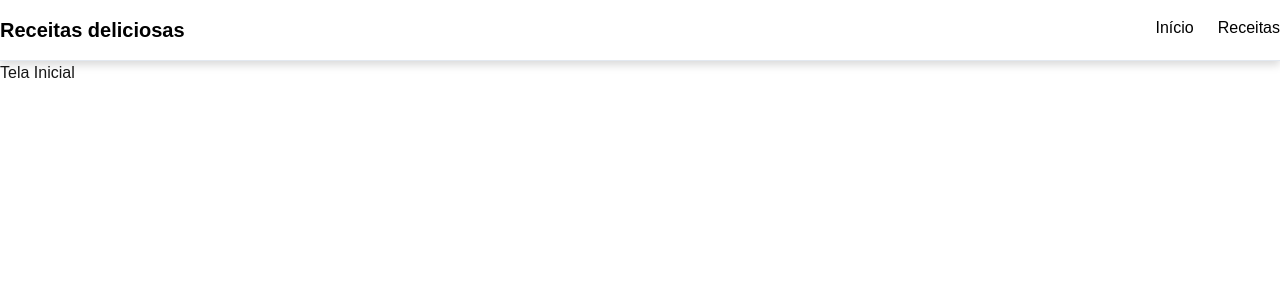
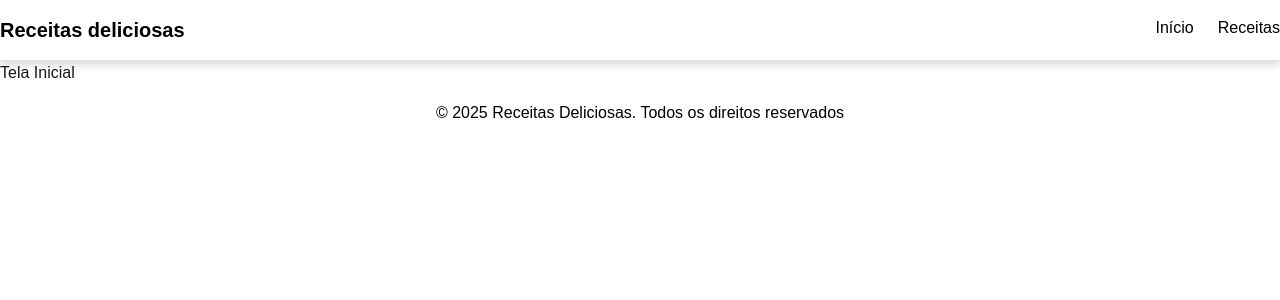
Before and after one commit to PedroFernandes123/receitas-trabalho, a Next.js app: page / in a window 1280 px wide. Shown: the top 300 px of the page. Built offline with nearby package versions, Linux system fonts and the light colour scheme.

Commit message:
feat: estilo footer

```diff
--- a/src/app/layout.tsx
+++ b/src/app/layout.tsx
@@ -2,6 +2,7 @@
 import { Inter } from "next/font/google";
 import "./globals.css";
 import Header from "@/components/Header";
+import Footer from "@/components/Footer";
 
 const inter = Inter({
   variable: "--font-inter",
@@ -25,6 +26,7 @@
       >
         <Header />
         {children}
+        <Footer />
       </body>
     </html>
   );
--- /dev/null
+++ b/src/components/Footer/index.tsx
@@ -0,0 +1,9 @@
+export default function Footer() {
+  return (
+    <footer className="bg-white py-4 text-black">
+      <div className="container mx-auto text-center">
+        <p>© 2025 Receitas Deliciosas. Todos os direitos reservados</p>
+      </div>
+    </footer>
+  )
+}
```
